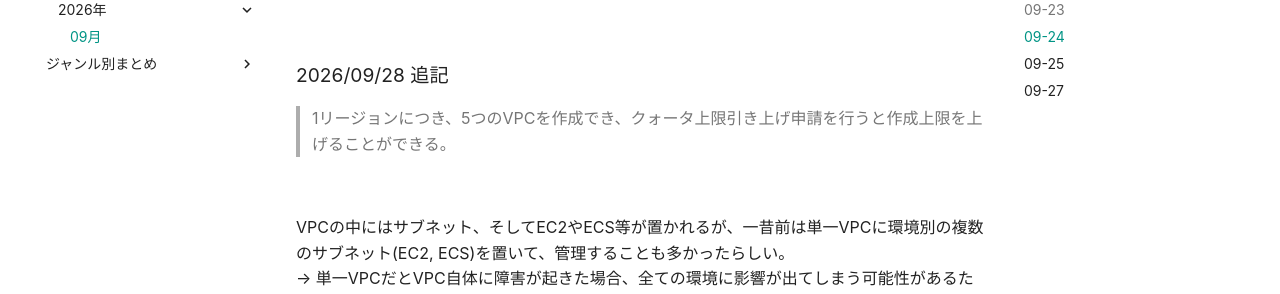
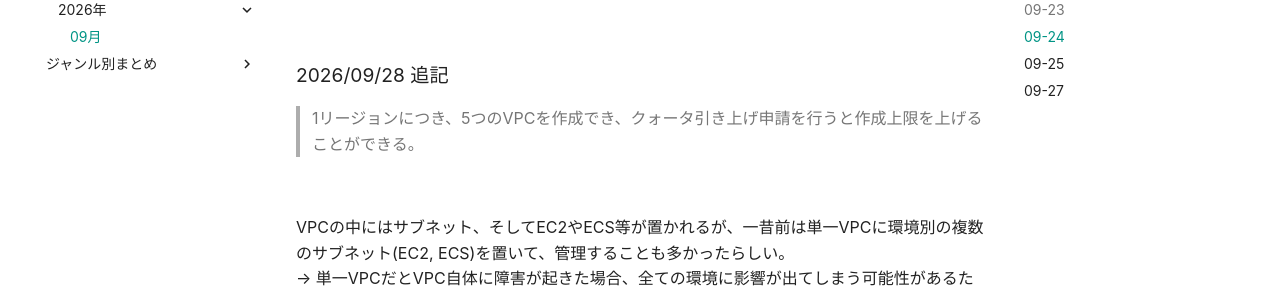
Before and after one commit to wararabesashimi/today-i-learned, an MkDocs documentation site: the page built from docs/2026-09.md, in a window 1280 px wide and 900 px high, scrolled down 1931 px. Shown: the part 152-446 px from the top of the window. Built offline with MkDocs 1.6.1 and Material for MkDocs 9.7.7, drawn with Linux system fonts in a browser that asks for light colours; some web fonts are replaced.

Commit message:
[docs]リファクタリング

```diff
--- a/docs/2026-09.md
+++ b/docs/2026-09.md
@@ -72,7 +72,7 @@ AWSのほとんどのサービスを利用するためには前提として必
 <br>
 
 <span style="font-size: 120%">2026/09/28 追記</span>
-> 1リージョンにつき、5つのVPCを作成でき、クォータ上限引き上げ申請を行うと作成上限を上げることができる。
+> 1リージョンにつき、5つのVPCを作成でき、クォータ引き上げ申請を行うと作成上限を上げることができる。
 
 <br>
 
```
